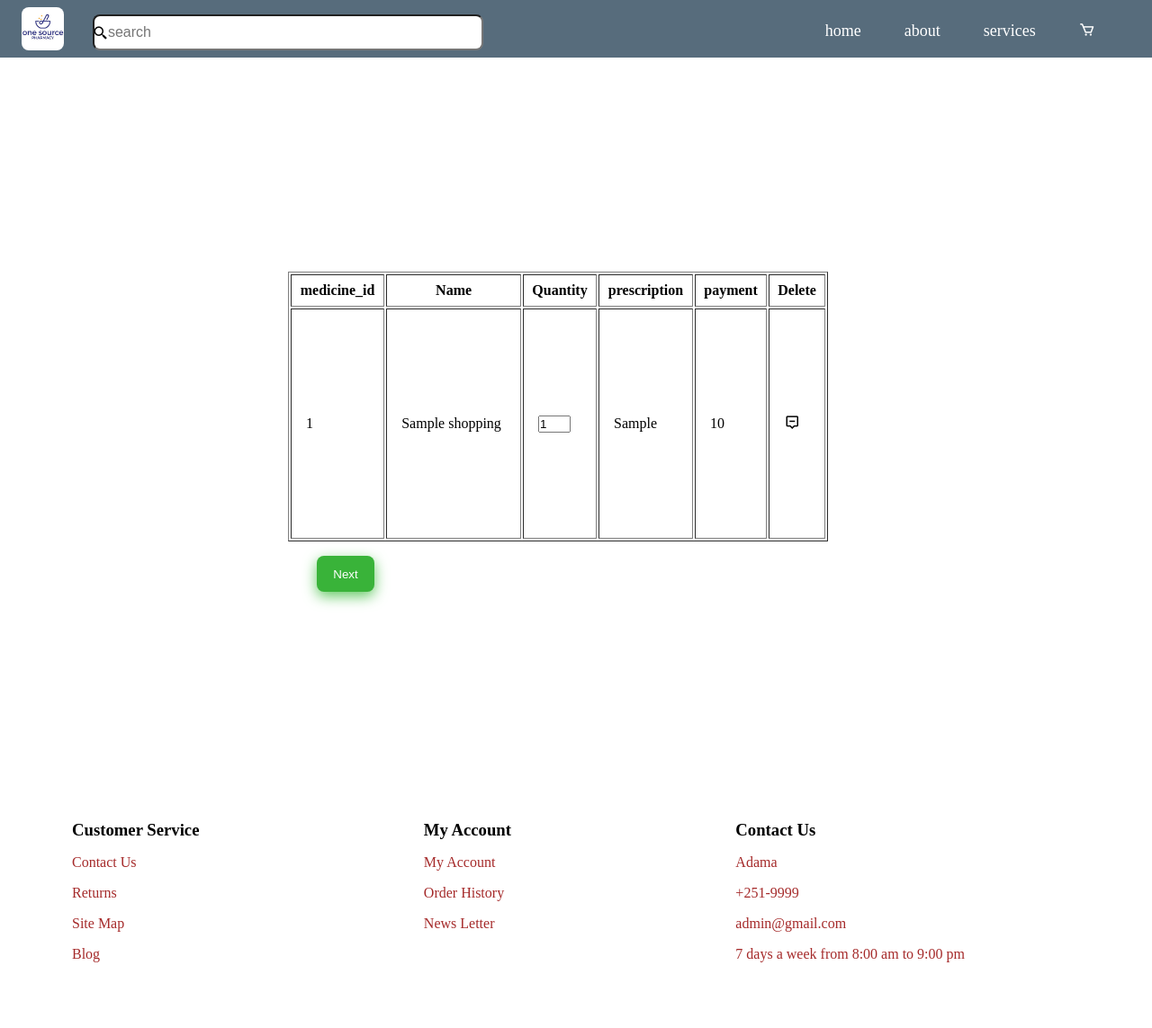
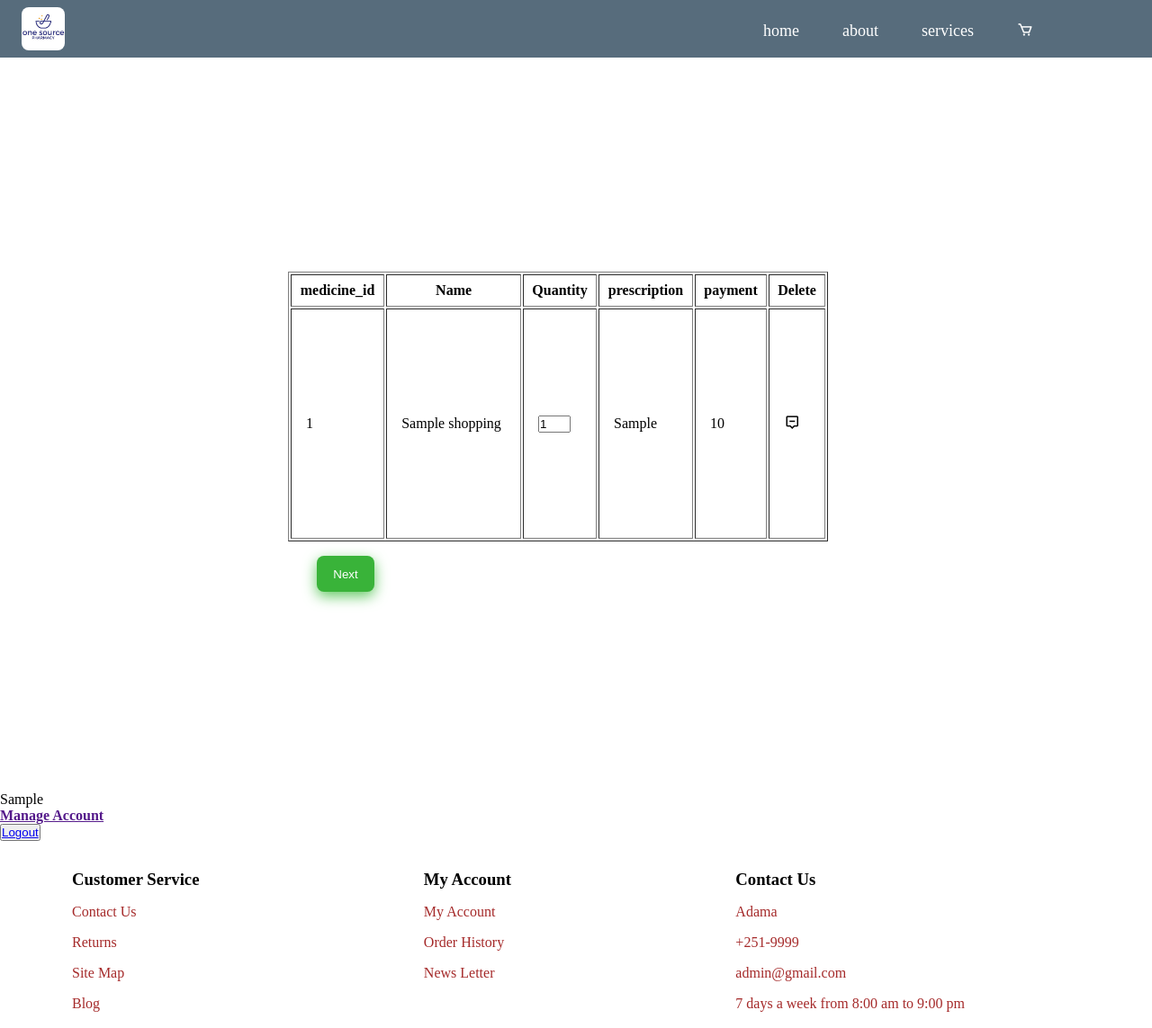
Before and after one commit to ab-dereje/Pharmacy_Ecommerce, a PHP site: template view/shopping.php in a window 1280 px wide. Shown: the whole page at 90% size. Before the commit the page ends 1070 px from the top, so only its background shows below. Run offline with PHP 8.4, Linux system fonts and the light colour scheme; the template is opened without the code that fills it: most values are stand-ins (such as "Sample title", 1, 10 or a date in 2020).

Commit message:
routes af the page is done and some js done

```diff
--- a/Assets/css/shopping.css
+++ b/Assets/css/shopping.css
@@ -19,6 +19,7 @@
   justify-content: space-between;
   background-color: #576c7c;
   height: 4rem;
+  width: 100%;
 }
 body .header-content .img-log {
   margin-top: 0.5rem;
--- a/Assets/css/shopping.scss
+++ b/Assets/css/shopping.scss
@@ -19,6 +19,7 @@
         justify-content: space-between;
         background-color: #576c7c;
         height: 4rem;
+        width: 100%;
         .img-log {
             margin-top: 0.5rem;
             height: 3rem;
--- a/javaScript/shopping.js
+++ b/javaScript/shopping.js
@@ -20,6 +20,7 @@
     const deleteBtns = document.querySelectorAll(".btn");
     deleteBtns.forEach((deleteBtn) => {
         deleteBtn.addEventListener('click', (event) => {
+            const quant = event.target.getAttribute('value')
             const medId = event.target.getAttribute('data');
             // const medId = event.target.dataset.medId;
             console.log(medId);
@@ -37,6 +38,8 @@
     });
 
 
+
+
     billing.style.display = "none";
 
     proced_pay.addEventListener('click', () => {
--- a/view/homePage.view.php
+++ b/view/homePage.view.php
@@ -1,7 +1,7 @@
 <?php
 
 require_once("../controller/home.php");
-require_once("../controller/profile.php")
+require_once("../controller/profile.php");
 ?>
 
 <!DOCTYPE html>
@@ -95,7 +95,7 @@
                 <h4>Company Information</h4>
                 <p>Lorem ipsum, dolor sit amet consectetur adipisicing elit. Iste harum culpa consectetur dolor, necessitatibus dignissimos eveniet, veritatis, nobis odio optio sunt veniam! Nisi veritatis voluptates nemo nam officiis nulla atque?</p>
                 <span class="more">
-                    <p>Lorem ipsum dolor sit amet consectetur adipisicing elit. Molestiae iste nostrum dolore quae totam veritatis recusandae, doloremque sequi libero. Autem, distinctio. Saepe accusamus, iste reiciendis repellat suscipit praesentium commodi maiores.</p>
+                    <p></br>Lorem ipsum dolor sit amet consectetur adipisicing elit. Molestiae iste nostrum dolore quae totam veritatis recusandae, doloremque sequi libero. Autem, distinctio. Saepe accusamus, iste reiciendis repellat suscipit praesentium commodi maiores.</p>
                 </span>
                 <button class="more-btn">Read More</button>
             </div>
--- a/view/shopping.php
+++ b/view/shopping.php
@@ -1,3 +1,6 @@
+
+
+
 <!DOCTYPE html>
 <html lang="en">
 
@@ -16,8 +19,8 @@
             <!-- <img src="./img/logo.jpeg"> -->
         </div>
         <div class="search">
-            <input class="search-bar" placeholder="search" type="text">
-            <i class='bx bx-search-alt-2'></i>
+            <!-- <input class="search-bar" placeholder="search" type="text">
+            <i class='bx bx-search-alt-2'></i> -->
         </div>
         <div class="nav-bar">
 
@@ -30,7 +33,7 @@
                 </div>
             </nav>
             <div class="menu-icon">
-                <i class='bx bxs-user-circle'></i>
+                <!-- <i class='bx bxs-user-circle'></i> -->
             </div>
         </div>
 
@@ -72,7 +75,7 @@
                     <td class="td"><?php echo $row['prescription']; ?></td>
                     <td class="td"><?php echo $row['price']; ?></td>
                     <td class="td"><button class="btn" ><i data="<?php echo $med_id; ?>" class='bx bx-message-alt-minus'></i></button></td>
-
+                </tr>
 
                  <?php   } ?>
 
@@ -129,6 +132,27 @@
         </div>
 
     </div>
+    <form action="../controller/logout.php" method="POST" novalidate>
+        <div class="profile">
+            <div class="info">
+                <div class="img-profile">
+
+                </div>
+                <?php echo $div1; ?>
+                <!-- <div class="full-name">
+                    <h3><php echo $user_name; ?></h3>
+                    <h5><php echo $email; ?></h5>
+
+                </div> -->
+            </div>
+            <div class="manage">
+                <a href=""><h4>Manage Account</h4></a>
+            </div>
+            <div class="logout-btn">
+                <button class="btn"><a href="../view/homepage_before.view.php">Logout</a></button>
+            </div>
+        </div>
+    </form>
 
     <script src="../javaScript/shopping.js"></script>
 
```
Also changed, not shown: Assets/css/style.css (+7 -0 lines), Assets/css/style.scss (+7 -0 lines), controller/home.php (+5 -3 lines), controller/login.php (+11 -2 lines), controller/profile.php (+4 -4 lines), javaScript/cart.js (+17 -0 lines), view/login.view.php (+6 -1 lines), 2 other files.
